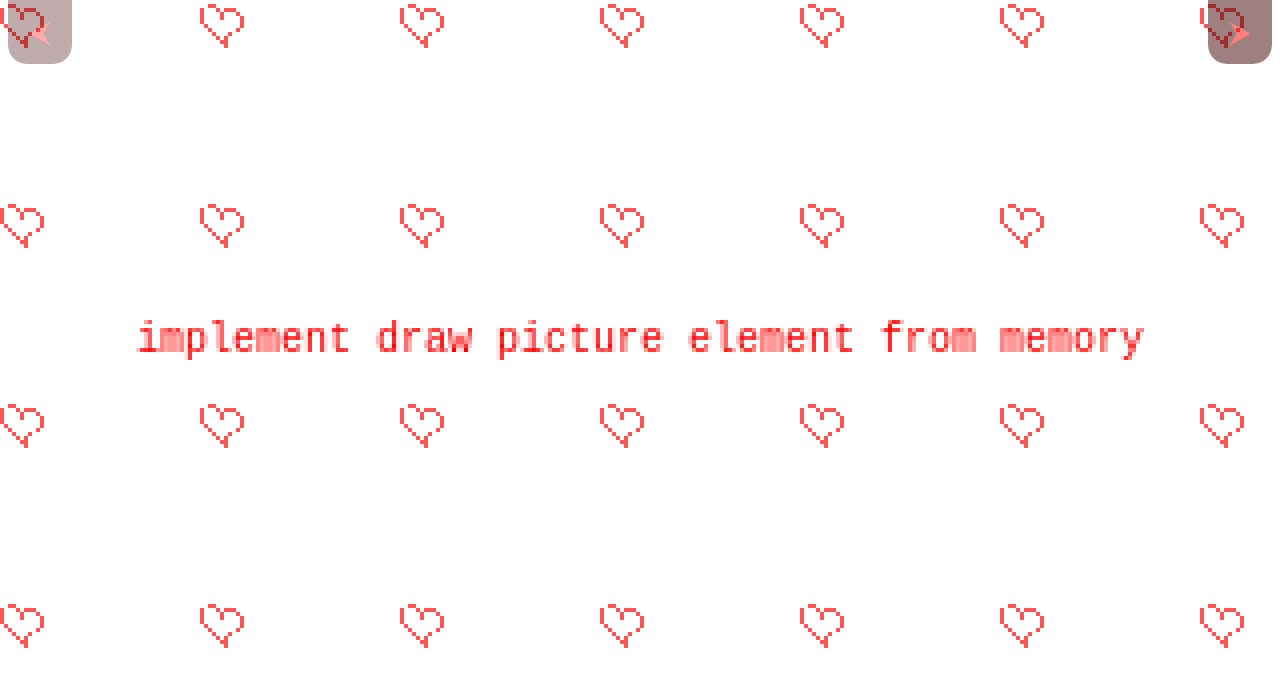
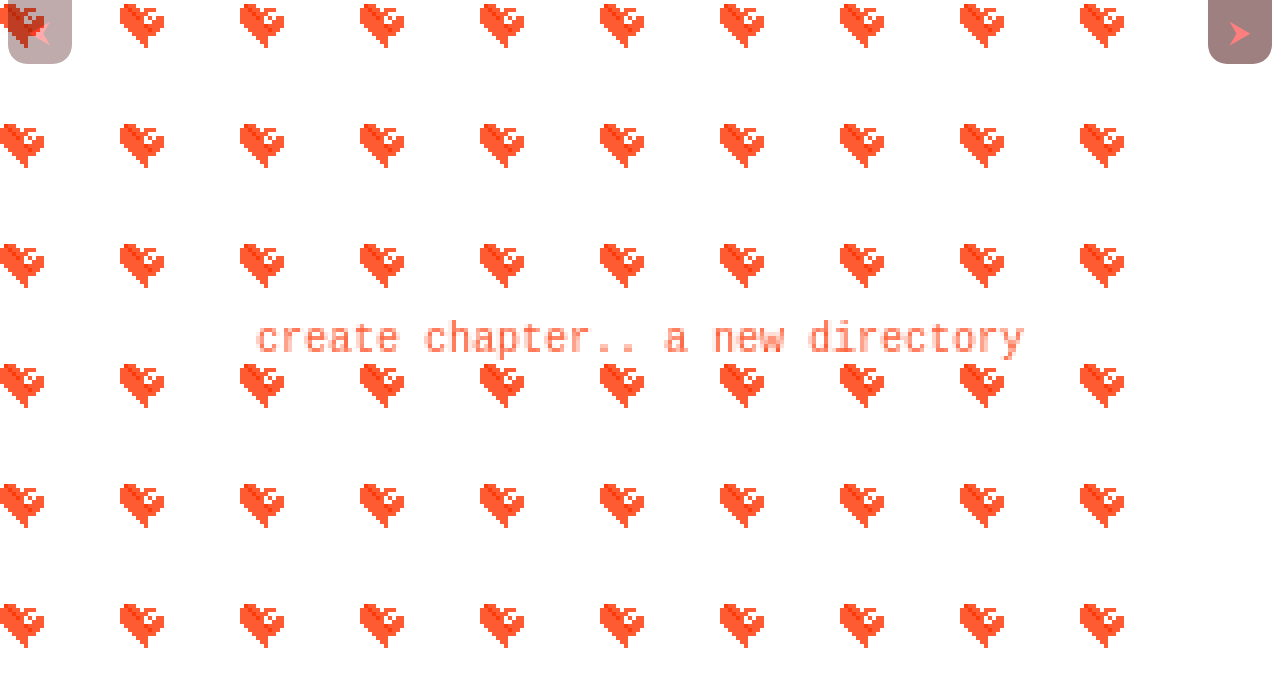
Before and after one commit to Sid130/wow1, a website: page public/index.html in a window 1280 px wide. Drawn offline with Linux system fonts and the light colour scheme.

Commit message:
create chapter.. a new directory

```diff
--- a/public/index.html
+++ b/public/index.html
@@ -59,6 +59,10 @@
 	<button title="next commit">⮞</button>
 	<button title="previous commit">⮜</button>
 	<script>
+		const colors = {
+			red: 'rgba(255, 50, 0, .8)',
+			white: 'rgba(0,0,0,0)'
+		}
 		const canvasElement = document.querySelector('canvas');
 		const canvasContext = canvasElement.getContext("2d");
 		const buttonForward = document.querySelector('button');
@@ -75,7 +79,7 @@
 		else
 			buttonBackward.setAttribute('disabled', true);
 
-		if(index > 0)
+		if(index >= 0)
 			buttonBackward.addEventListener('click', () => {
 				fetch(`/goto/${index - 1}`)
 				.then(() => {
@@ -102,15 +106,15 @@
 		const sprite = [
 			0, 0, 0, 0, 0, 0, 0, 0, 0, 0, 0,
 			0, 1, 1, 1, 0, 0, 0, 0, 0, 0, 0,
-			0, 0, 0, 0, 1, 0, 1, 1, 1, 0, 0,
-			1, 0, 0, 0, 0, 1, 0, 0, 0, 1, 0,
-			1, 0, 0, 0, 0, 1, 0, 0, 0, 0, 1,
-			1, 0, 0, 0, 0, 1, 0, 0, 0, 0, 1,
-			1, 0, 0, 0, 0, 0, 0, 0, 0, 0, 1,
-			0, 1, 0, 0, 0, 0, 0, 0, 0, 1, 0,
-			0, 0, 1, 0, 0, 0, 0, 0, 1, 0, 0,
-			0, 0, 0, 1, 0, 0, 0, 1, 0, 0, 0,
-			0, 0, 0, 0, 1, 0, 1, 0, 0, 0, 0,
+			0, 1, 1, 1, 1, 0, 1, 1, 1, 0, 0,
+			1, 1, 1, 1, 1, 1, 1, 0, 0, 0, 0,
+			1, 1, 1, 1, 1, 1, 0, 1, 0, 1, 1,
+			1, 1, 1, 1, 1, 0, 0, 0, 1, 1, 1,
+			1, 1, 1, 1, 1, 1, 1, 1, 1, 1, 1,
+			0, 1, 1, 1, 1, 1, 1, 1, 1, 1, 0,
+			0, 0, 1, 1, 1, 1, 1, 1, 1, 0, 0,
+			0, 0, 0, 1, 1, 1, 1, 1, 0, 0, 0,
+			0, 0, 0, 0, 1, 1, 1, 0, 0, 0, 0,
 			0, 0, 0, 0, 0, 1, 1, 0, 0, 0, 0,
 			0, 0, 0, 0, 0, 0, 1, 0, 0, 0, 0,
 		];
@@ -120,11 +124,11 @@
 		}
 		//COLOR MAP
 		const color = [
-			"FFFFFF",
-			"FF5555"
+			colors.white,
+			colors.red
 		];
 
-		const offset = {x: 50, y: 50};
+		const offset = {x: 30, y: 30};
 
 		for(let yOffset = 0; yOffset < 10; yOffset++)
 			for(let xOffset = 0; xOffset < 10; xOffset++)
@@ -147,7 +151,7 @@
 			canvasContext.fillText(string, canvasElement.width / 2, canvasElement.height / 2);
 		}
 
-		drawText("implement draw picture element from memory", 10, "red")
+		drawText("create chapter.. a new directory", 10, colors.red);
 	</script>
 </body>
 </html>
```
Also changed, not shown: 1 other file.
